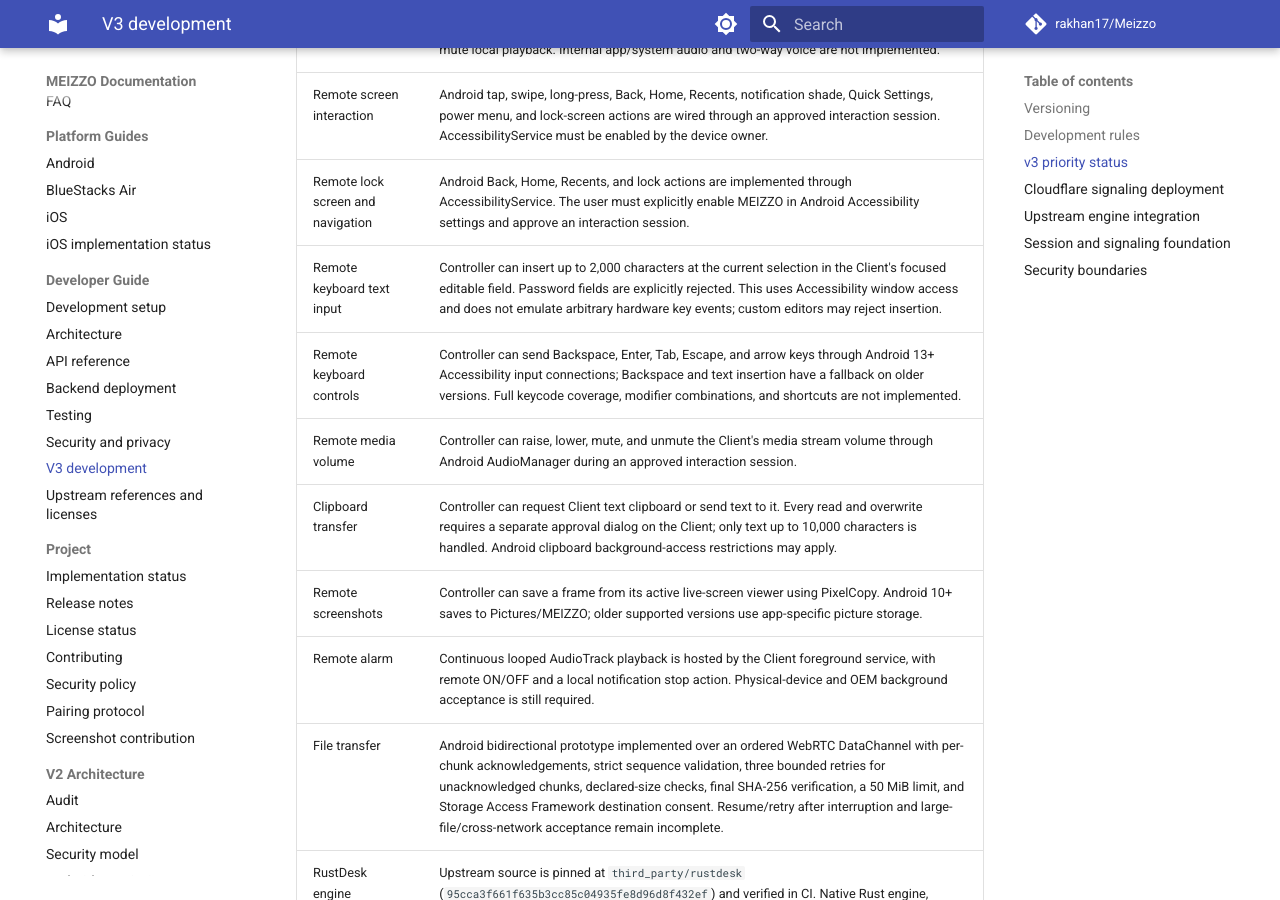
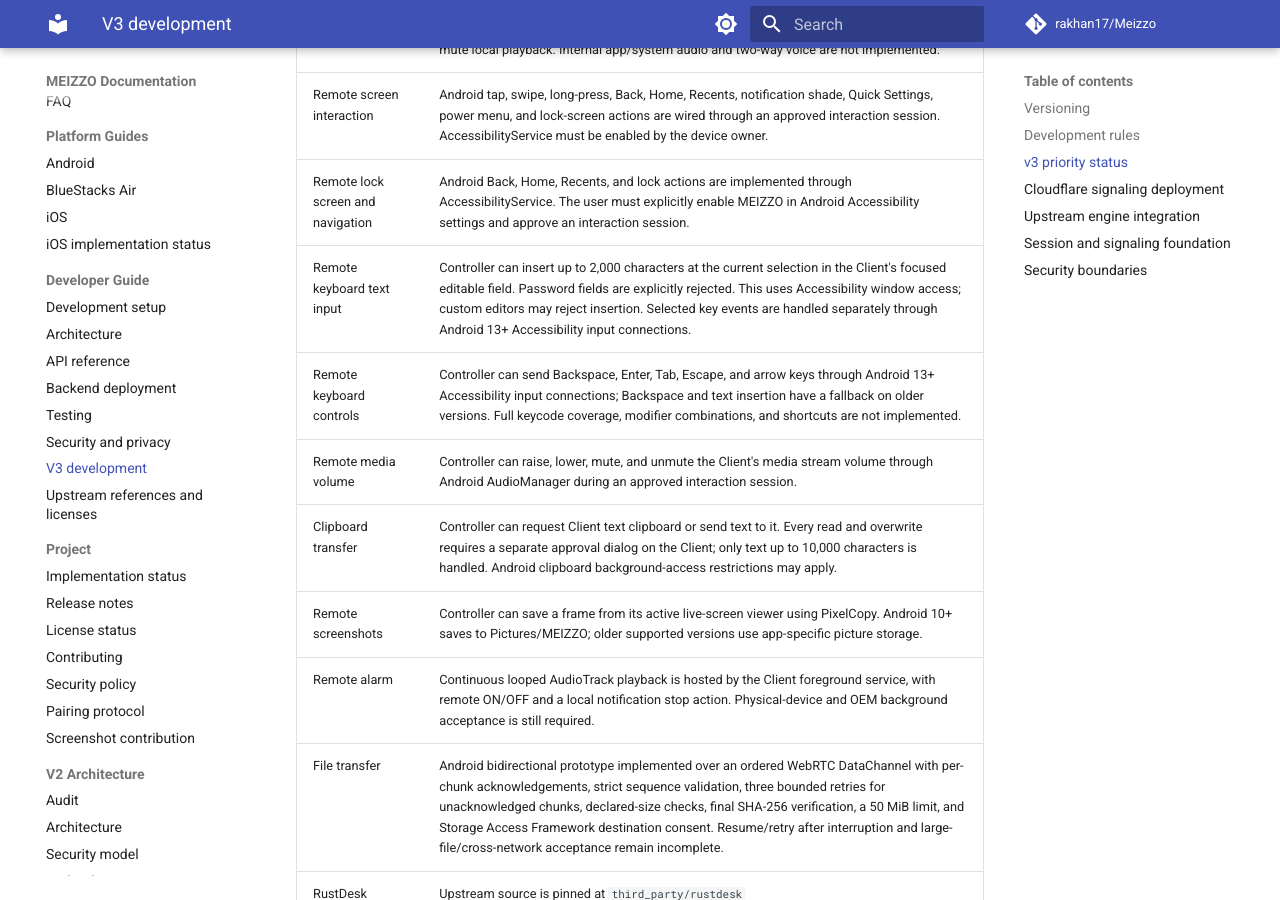
Before and after one commit to rakhan17/Meizzo, an MkDocs documentation site: the page built from docs/v3/README.md, in a window 1280 px wide and 900 px high, scrolled down 1135 px. Built offline with MkDocs 1.6.1 and Material for MkDocs 9.7.7, drawn with Linux system fonts in a browser that asks for light colours; comment, search, counter and statistics services are not loaded.

Commit message:
Align text input documentation with Android 13 key support

```diff
--- a/docs/v3/README.md
+++ b/docs/v3/README.md
@@ -26,7 +26,7 @@ This branch is the isolated development line for MEIZZO 3.x. The v2.5.0 stable l
 | Remote microphone audio | Optional one-way Client microphone audio is sent alongside screen or camera video over WebRTC. Client approval, an additional per-session confirmation, RECORD_AUDIO permission, and camera/microphone foreground service types are required. Controller can mute local playback. Internal app/system audio and two-way voice are not implemented. |
 | Remote screen interaction | Android tap, swipe, long-press, Back, Home, Recents, notification shade, Quick Settings, power menu, and lock-screen actions are wired through an approved interaction session. AccessibilityService must be enabled by the device owner. |
 | Remote lock screen and navigation | Android Back, Home, Recents, and lock actions are implemented through AccessibilityService. The user must explicitly enable MEIZZO in Android Accessibility settings and approve an interaction session. |
-| Remote keyboard text input | Controller can insert up to 2,000 characters at the current selection in the Client's focused editable field. Password fields are explicitly rejected. This uses Accessibility window access and does not emulate arbitrary hardware key events; custom editors may reject insertion. |
+| Remote keyboard text input | Controller can insert up to 2,000 characters at the current selection in the Client's focused editable field. Password fields are explicitly rejected. This uses Accessibility window access; custom editors may reject insertion. Selected key events are handled separately through Android 13+ Accessibility input connections. |
 | Remote keyboard controls | Controller can send Backspace, Enter, Tab, Escape, and arrow keys through Android 13+ Accessibility input connections; Backspace and text insertion have a fallback on older versions. Full keycode coverage, modifier combinations, and shortcuts are not implemented. |
 | Remote media volume | Controller can raise, lower, mute, and unmute the Client's media stream volume through Android AudioManager during an approved interaction session. |
 | Clipboard transfer | Controller can request Client text clipboard or send text to it. Every read and overwrite requires a separate approval dialog on the Client; only text up to 10,000 characters is handled. Android clipboard background-access restrictions may apply. |
```
